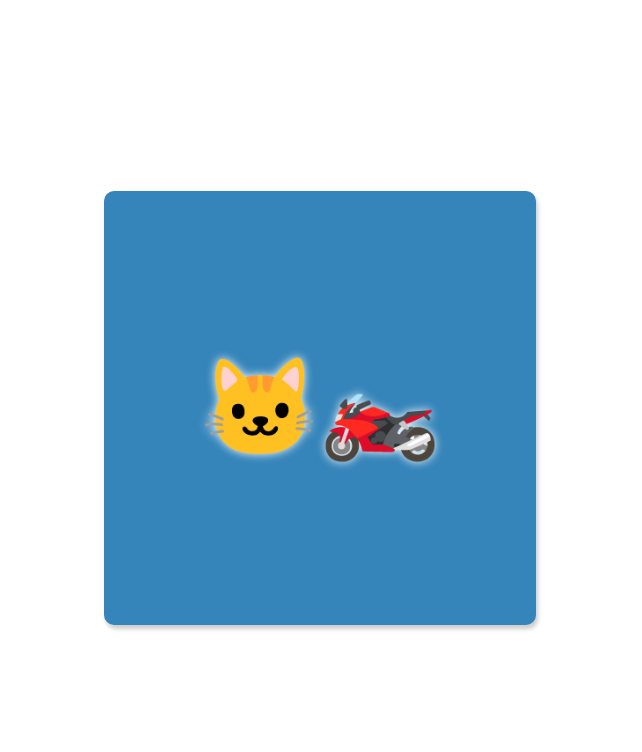
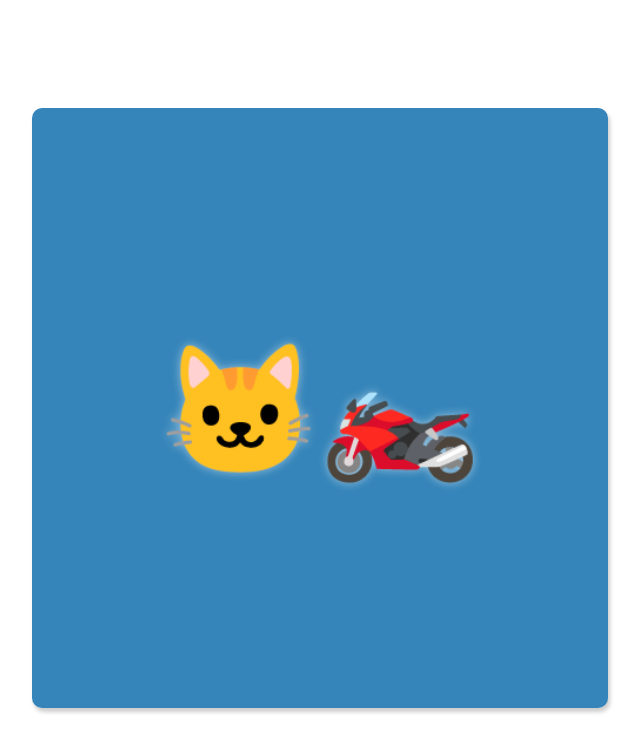
Before and after one commit to erasebegin/scrabble-letters, a React (Create React App) app: page / in a window 1280 px wide. Shown: the top 752 px of the page, without its empty margins (320-962 px from the left). Built offline with nearby package versions, Linux system fonts and the light colour scheme.

Commit message:
changed font and button dimensions

```diff
--- a/public/index.html
+++ b/public/index.html
@@ -24,7 +24,8 @@
       work correctly both with client-side routing and a non-root public URL.
       Learn how to configure a non-root public URL by running `npm run build`.
     -->
-    <title>React App</title>
+    <link href="https://fonts.googleapis.com/css2?family=Patrick+Hand&display=swap" rel="stylesheet">
+    <title>Scrabble Letters</title>
   </head>
   <body>
     <noscript>You need to enable JavaScript to run this app.</noscript>
--- a/src/App.js
+++ b/src/App.js
@@ -67,17 +67,19 @@ const MainContainer = styled.div`
   align-items: center;
   justify-content: center;
   height: 100vh;
+  font-family: 'Patrick Hand', cursive;
   button {
       background-color: ${props => props.currentColor};
-      font-size: 3rem;
+      font-size: 4rem;
       padding: 2em;
-      min-width: 30%;
-      min-height: 30%;
+      min-width: 30vw;
+      min-height: 30vh;
       transition: 200ms;
       border: none;
       border-radius: 10px;
       transform: initial;
       box-shadow: 2px 4px 4px rgba(0, 0, 0, 0.2);
+      font-family: 'Patrick Hand', cursive;
 
       &:hover {
         transform: translate(5px,5px);
@@ -86,7 +88,13 @@ const MainContainer = styled.div`
       }
     }
   h1 {
-    text-shadow: 0px 0px 10px white;
+    text-shadow: 0px 0px 10px rgba(255,255,255,0.5);
+  }
+
+  @media(max-width: 768px) {
+    button {
+      min-width: 90%;
+    }
   }
 `
 
```
